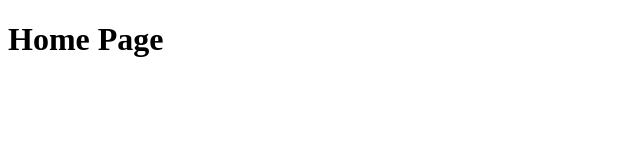
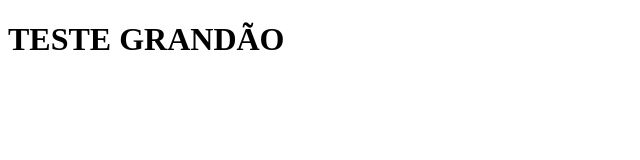
Before and after one commit to AbnerCruz/blogauladiu, a website: page src/pages/index.html in a window 1280 px wide. Shown: the whole page, without its empty margins (0-640 px from the left). Drawn offline with Linux system fonts and the light colour scheme.

Commit message:
teste grandioso

```diff
--- a/src/pages/index.html
+++ b/src/pages/index.html
@@ -7,6 +7,6 @@
     <title>Home</title>
 </head>
 <body>
-    <h1>Home Page</h1>
+    <h1>TESTE GRANDÃO</h1>
 </body>
 </html>
```
